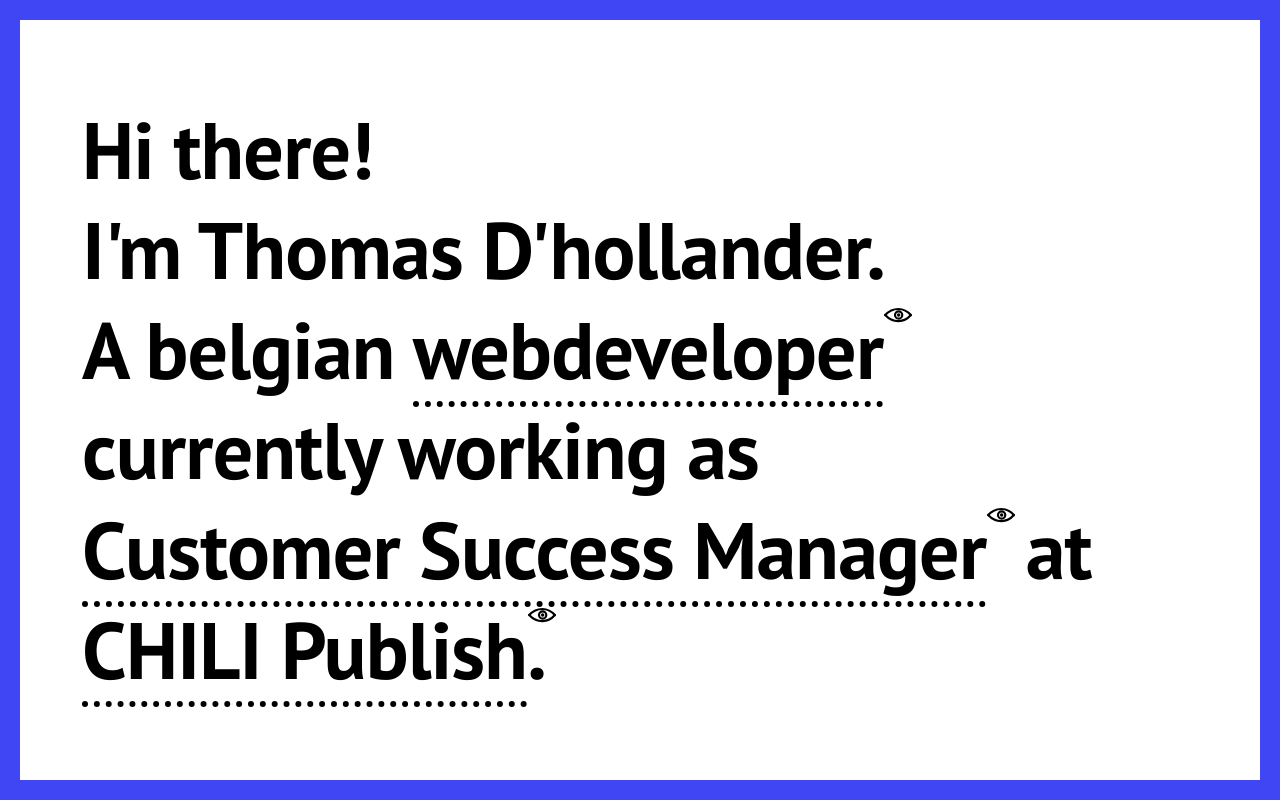
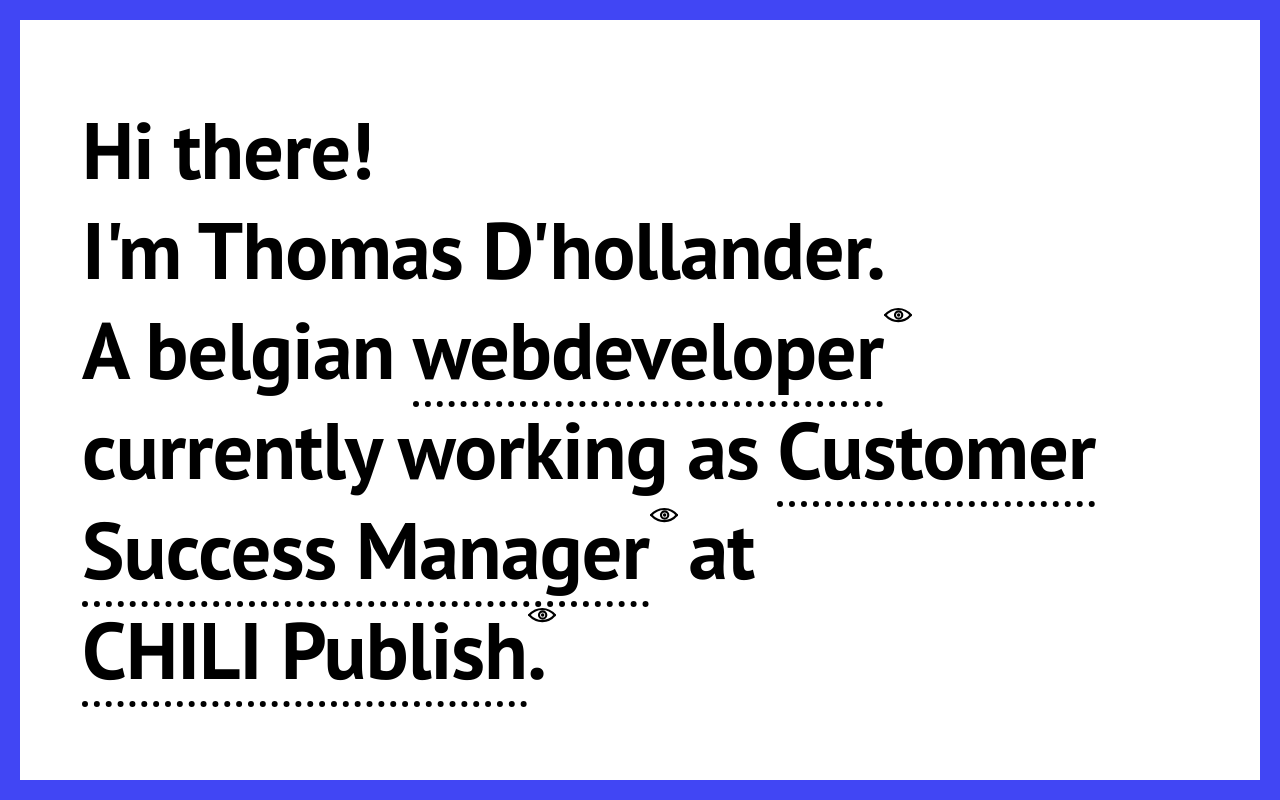
Before and after one commit to ThoDho/ThoDho, a plain HTML site: page index.html in a window 1280 px wide. Drawn offline with Linux system fonts and the light colour scheme.

Commit message:
Remove non-breaking behaviour in role

```diff
--- a/index.html
+++ b/index.html
@@ -27,7 +27,7 @@
 
         <main>
             <section id="content">
-                <h1>Hi there!<br/>I'm Thomas D'hollander.</h1><h1>A belgian <a title="Started fumbling with HTML and MS Paint when I was 16. Now enjoying and loving what I do. Always searching to increase my knowledge on both front-end and back-end development and everything related. Not necessarily a master of a specific craft, but more a jack-of-all-trades." class="extra-trigger">webdeveloper</a> currently <span class="nobreak">working as</span> <a title="Teaching and informing our customers and prospects (worldwide) how they can get the best value out of our products, and making it fit their needs. Assisting both Pre-sales and After-sales with in-depth product and integration knowledge." class="extra-trigger"><span class="nobreak">Customer Success Manager</span></a> at <a title="A technology company building software for the graphic arts industry. The key product is CHILI publisher, a flexible and powerful online document editor that is meant to be integrated in any kind of (web2print) workflow." class="extra-trigger with-period"><span class="nobreak">CHILI Publish</span></a></h1>
+                <h1>Hi there!<br/>I'm Thomas D'hollander.</h1><h1>A belgian <a title="Started fumbling with HTML and MS Paint when I was 16. Now enjoying and loving what I do. Always searching to increase my knowledge on both front-end and back-end development and everything related. Not necessarily a master of a specific craft, but more a jack-of-all-trades." class="extra-trigger">webdeveloper</a> currently <span class="nobreak">working as</span> <a title="Teaching and informing our customers and prospects (worldwide) how they can get the best value out of our products, and making it fit their needs. Assisting both Pre-sales and After-sales with in-depth product and integration knowledge." class="extra-trigger"><span>Customer Success Manager</span></a> at <a title="A technology company building software for the graphic arts industry. The key product is CHILI publisher, a flexible and powerful online document editor that is meant to be integrated in any kind of (web2print) workflow." class="extra-trigger with-period"><span class="nobreak">CHILI Publish</span></a></h1>
             </section>
         </main>
 
```
